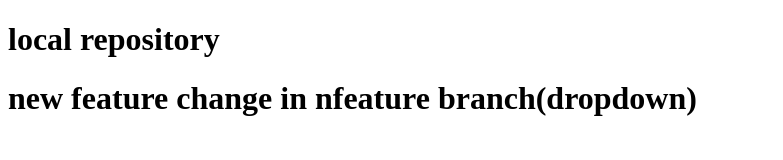
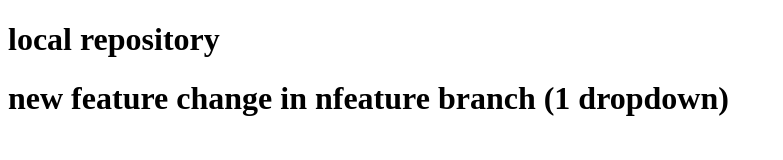
Before and after one commit to lazbasheikh-creator/localRepo, a plain HTML site: page index.html in a window 1280 px wide. Shown: the whole page, without its empty margins (0-783 px from the left). Drawn offline with Linux system fonts and the light colour scheme.

Commit message:
chang in feature1

```diff
--- a/index.html
+++ b/index.html
@@ -7,6 +7,6 @@
 </head>
 <body>
    <h1> local repository</h1>
-   <h1> new feature change in nfeature branch(dropdown)</h1>
+   <h1> new feature change in nfeature branch (1 dropdown)</h1>
 </body>
 </html>
```
